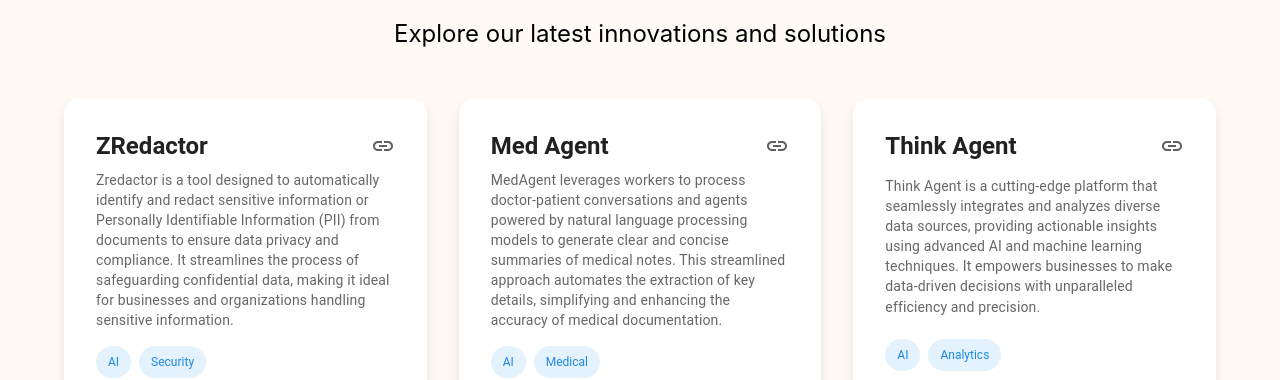
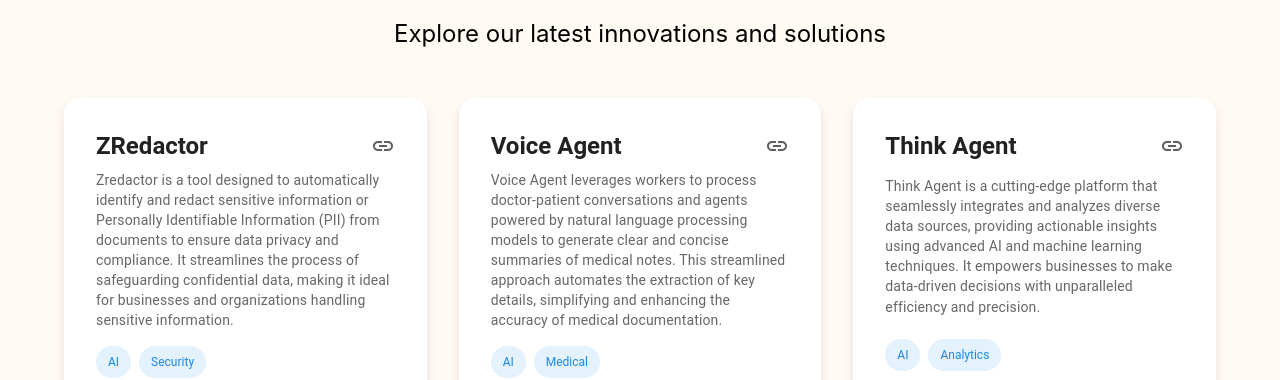
Before and after one commit to ZionClouds/Zion-ShowCase, a React (Create React App) app in the folder frontend/: page / in a window 1280 px wide. Shown: the part 920-1300 px from the top of the page. Built offline with nearby package versions, Linux system fonts and the light colour scheme.

Commit message:
Update HomePage.jsx

```diff
--- a/frontend/src/pages/HomePage.jsx
+++ b/frontend/src/pages/HomePage.jsx
@@ -108,9 +108,9 @@
                                 codeLink: "https://github.com/ZionClouds/zredactor-v2",
                             },
                             {
-                                title: "Med Agent",
+                                title: "Voice Agent",
                                 description:
-                                    "MedAgent leverages workers to process doctor-patient conversations and agents powered by natural language processing models to generate clear and concise summaries of medical notes. This streamlined approach automates the extraction of key details, simplifying and enhancing the accuracy of medical documentation.",
+                                    "Voice Agent leverages workers to process doctor-patient conversations and agents powered by natural language processing models to generate clear and concise summaries of medical notes. This streamlined approach automates the extraction of key details, simplifying and enhancing the accuracy of medical documentation.",
                                 tags: ["AI", "Medical"],
                                 demoLink: "https://medflow-jagoh3evy7f-cafrontend.victoriouswave-a4fd2c3d.eastus2.azurecontainerapps.io",
                                 codeLink: "https://github.com/ZionClouds/ZionAIMedFlow/tree/easy-auth-UI",
```
